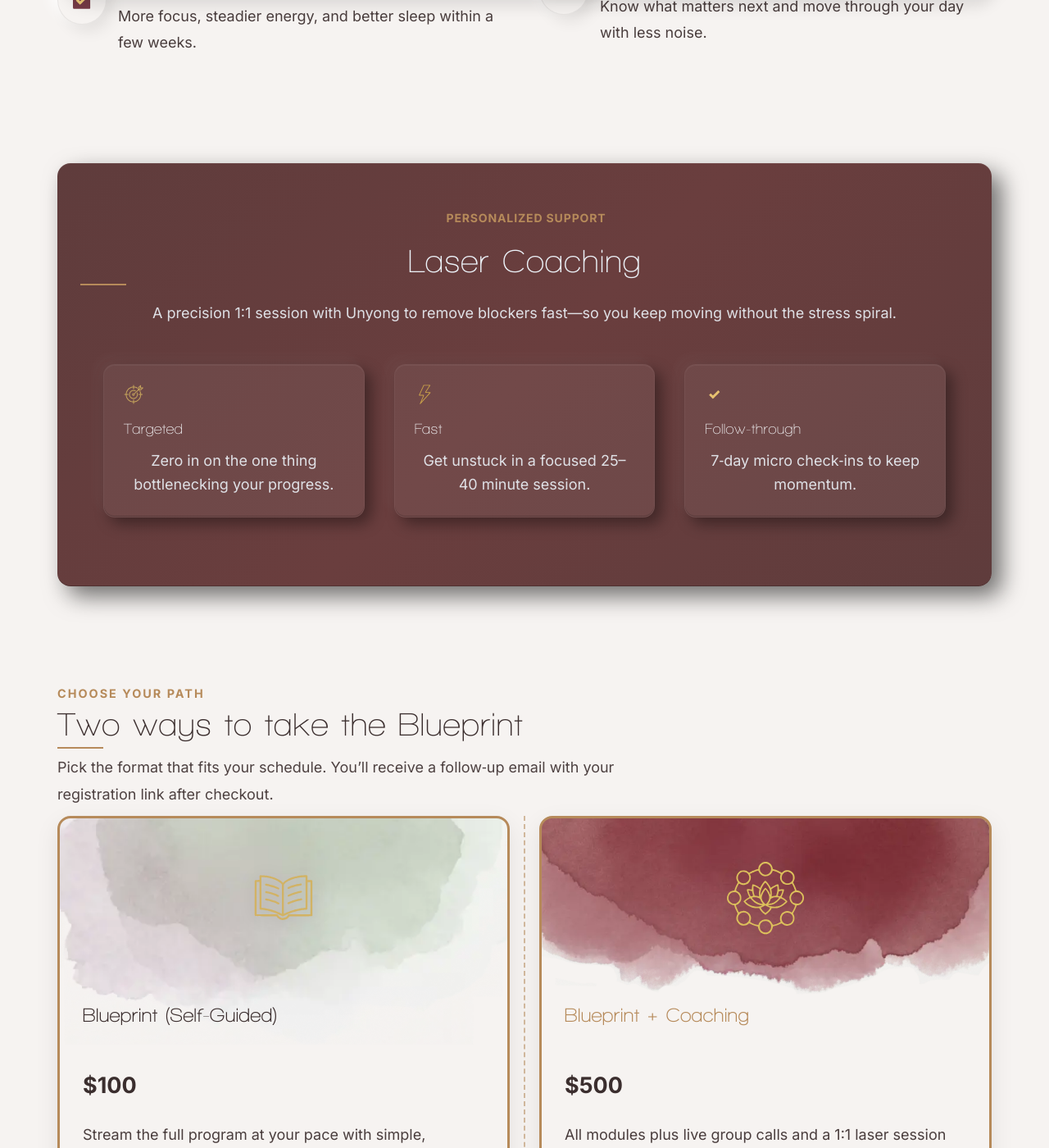
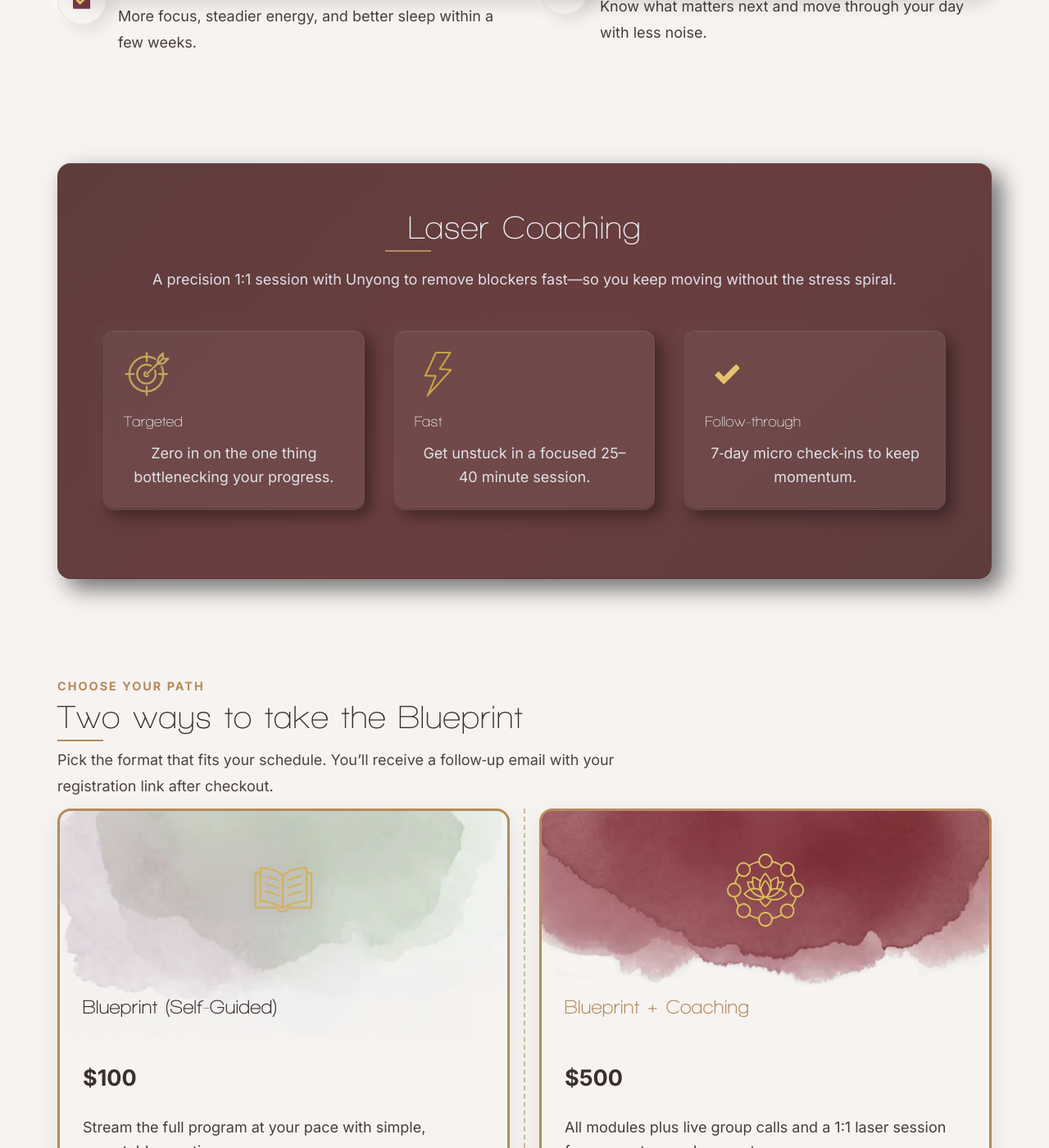
Before and after one commit to chriswakeley/test-blog, a Jekyll site: the page built from course.md, in a window 1280 px wide and 1400 px high, scrolled down 2308 px. Shown: the whole window at 82% size. Built offline with Jekyll 4.4.1, drawn with Linux system fonts in a browser that asks for light colours.

Commit message:
Refine laser coaching section by removing overline label for improved clarity

```diff
--- a/assets/css/main.css
+++ b/assets/css/main.css
@@ -640,15 +640,16 @@ main{flex:1}
 /* Removed right-edge accent stripe for simplified variant */
 /* Center header like homepage feature panel and add underline */
 .laser-spotlight .laser-copy{ text-align:center }
-.laser-spotlight h2{ margin:0 0 8px; text-align:center; color:#6a3e3e; font-size: clamp(28px, 4vw, 40px); line-height:1.1; position:relative; padding-bottom:8px }
+.laser-spotlight h2{ margin:0 0 8px; text-align:center; color:#6a3e3e; font-size: clamp(28px, 4vw, 40px); line-height:1.1; position:relative; padding-bottom:8px; display:inline-block; margin-left:auto; margin-right:auto }
 .laser-spotlight h2::after{ content:""; position:absolute; left:50%; transform:translateX(-50%); bottom:0; width:56px; height:2px; background: var(--sb-gold) }
 .laser-spotlight p{ margin:0 0 28px; text-align:center; opacity:.95; color:#6b5c5c }
 .laser-spotlight .pillars{ margin-top:10px }
 /* Coaching features grid matches homepage feature grid */
 .laser-spotlight .feature-list.pillars{ display:grid; grid-template-columns: repeat(3, minmax(240px, 1fr)); gap: clamp(20px, 3vw, 36px); align-items:stretch; margin-bottom: 28px; list-style:none; padding:0 }
 /* Tile styling mirrors .feature-card on homepage */
-.laser-spotlight .feature-list.pillars .feature{ display:flex; flex-direction:column; gap:10px; background: var(--sb-warm); border-radius:14px; padding:24px; box-shadow: -8px -8px 18px rgba(255,255,255,.85), 8px 8px 18px rgba(0,0,0,.08) }
-.laser-spotlight .feature-list.pillars .feature .icon{ width:44px; height:44px; display:block }
+.laser-spotlight .feature-list.pillars{ text-align:left }
+.laser-spotlight .feature-list.pillars .feature{ display:flex; flex-direction:column; gap:10px; background: var(--sb-warm); border-radius:14px; padding:24px; box-shadow: -8px -8px 18px rgba(255,255,255,.85), 8px 8px 18px rgba(0,0,0,.08); text-align:left }
+.laser-spotlight .feature-list.pillars .feature .icon{ width:56px; height:56px; display:block }
 .laser-spotlight .feature-list.pillars .feature h3{ margin:6px 0 2px; color:#6a3e3e; font-size:18px }
 .laser-spotlight .feature-list.pillars .feature p{ margin:0; color: var(--sb-ink); line-height:1.6 }
 @media (max-width: 980px){ .laser-spotlight .feature-list.pillars{ grid-template-columns: repeat(2, 1fr) } }
@@ -719,7 +720,7 @@ main{flex:1}
 }
 .laser-spotlight.is-dark .feature-list.pillars .feature h3{ color:#F8FAFC }
 .laser-spotlight.is-dark .feature-list.pillars .feature p{ color:#ECF2F8; opacity:.9 }
-.laser-spotlight.is-dark .feature-list.pillars .feature .icon{ filter:none; opacity:.95; width:24px; height:24px }
+.laser-spotlight.is-dark .feature-list.pillars .feature .icon{ filter:none; opacity:.95; width:56px; height:56px }
 /* Dark process list */
 .laser-spotlight.is-dark .how-steps li{
   background: rgba(255,255,255,.06);
--- a/course.md
+++ b/course.md
@@ -126,7 +126,7 @@ permalink: /course/
 <div class="container section laser-spotlight is-dark is-simple" id="laser-coaching">
   <div class="laser-card edge">
     <div class="laser-copy">
-      <span class="overline-label">Personalized support</span>
+
       <h2>Laser Coaching</h2>
       <p>A precision 1:1 session with Unyong to remove blockers fast—so you keep moving without the stress spiral.</p>
 
```
